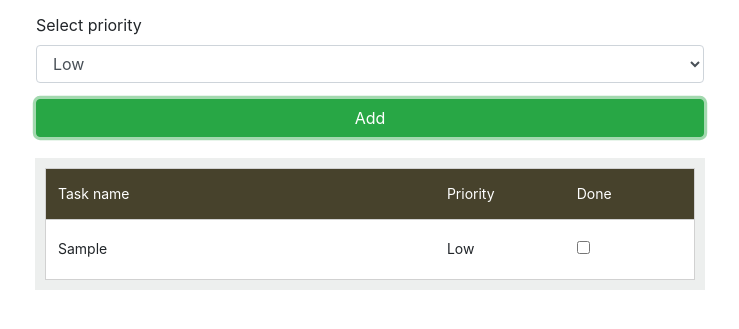
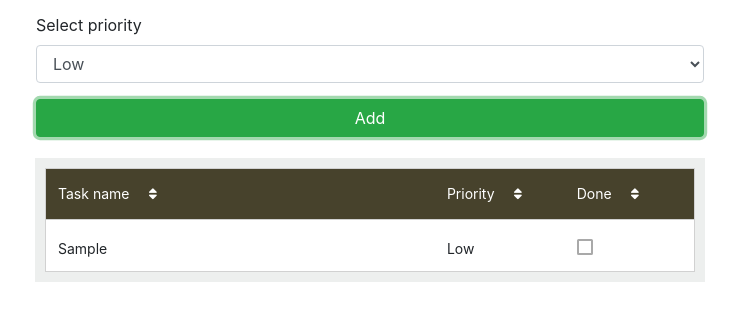
Before and after one commit to och-karr/todo-list-js, a website: page index.html in a window 1280 px wide. Both pictures are taken after typing "Sample" into the empty fields and a click on the button "Add". Shown: the part 133-462 px from the top of the page, without its empty margins (240-979 px from the left). Drawn offline with nearby package versions, Linux system fonts and the light colour scheme.

Commit message:
Add checkbox styles and correct the styles file

```diff
--- a/index.html
+++ b/index.html
@@ -52,10 +52,9 @@
 
                             <thead class="style-thead">
                                 <tr class="style-heading-tr">
-                                    <th class="style-th task-name-th" scope="col" onclick="TodoView.sortByName()">Task
-                                        name</th>
-                                    <th class="style-th priority-th" scope="col" onclick="TodoView.sortByPriority()">Priority</th>
-                                    <th class="style-th done-th" scope="col" onclick="TodoView.sortByDone()">Done</th>
+                                    <th class="style-th task-name-th" scope="col" onclick="TodoView.sortByName()">Task name <i class="fas fa-sort th-icon"></i></th>
+                                    <th class="style-th priority-th" scope="col" onclick="TodoView.sortByPriority()">Priority <i class="fas fa-sort th-icon"></i></th>
+                                    <th class="style-th done-th" scope="col" onclick="TodoView.sortByDone()">Done <i class="fas fa-sort th-icon"></i></th>
                                     <th class="style-th delete-th" scope="col"></th>
                                 </tr>
                             </thead>
--- a/js/TodoRenderer.js
+++ b/js/TodoRenderer.js
@@ -33,9 +33,10 @@ var TodoRenderer = (function (renderer) {
             <td class="cell todo-description">${task.description}</td>
             <td class="cell todo-priority">${task.priority}</td>
             <td class="cell is-checked-checkbox">
-                <label>
-                    <input type="checkbox" onclick="TodoView.isChecked(this, ${task.id});"
+                <label class="checkbox-label">
+                    <input type="checkbox" class="is-checked-checkbox-input" onclick="TodoView.isChecked(this, ${task.id});"
                     ${ task.isCompleted ? 'checked' : ''}>
+                    <span class="checkmark"></span>
                 </label>
             </td>
             <td class="cell"><div class="trash-container"><i class="fas fa-trash-alt trash-visible" onclick="TodoView.deleteTodo(${task.id})"></i></div>
--- a/sass/style.scss
+++ b/sass/style.scss
@@ -1,26 +1,39 @@
+$table-headings-color: #47422c;
+$table-and-cell-border-color: #d1d1d1;
+$checkmark-border-color: #a9a9a9;
+$task-container-color: #edefee;
+$white-color: #ffffff;
+$checked-checkbox-color: #f79818;
+
+/*-----TODO APP STYLES-----*/
+
 .todo-app {
     max-width: 670px;
 }
+
+/*-----FORM CONTAINER STYLES-----*/
 
 .form-container {
     padding: 1px;
 }
 
+/*-----TASK CONTAINER STYLES - WHOLE CONTAINER AND HEADINGS-----*/
+
 .task-container {
-    background-color: #edefee;
+    background-color: $task-container-color;
     padding: 10px;
     margin: 20px 0;
 
     .style-table {
-        background-color: white;
+        background-color: $white-color;
         margin: 0;
-        border: 1px solid #d1d1d1;
+        border: 1px solid $table-and-cell-border-color;
 
         .style-thead {
-            color: white;
-            background-color: #47422c;
+            color: $white-color;
+            background-color: $table-headings-color;
 
-            .style-th {
+            .style-heading-tr .style-th {
                 border: none;
                 font-weight: normal;
                 font-size: 14px;
@@ -30,6 +43,9 @@
                 padding-bottom: 0;
                 line-height: 50px;
 
+                .th-icon {
+                    padding-left: 15px;
+                }
             }
 
             .task-name-th {
@@ -43,6 +59,8 @@
     }
 }
 
+/*-----TASK CONTAINER STYLES - ROWS-----*/
+
 .task-row {
     font-size: 14px;
 
@@ -50,8 +68,59 @@
         padding-top: 6px;
         padding-bottom: 0;
         line-height: 45px;
-        border-color: #d1d1d1;
+        border-color: $table-and-cell-border-color;
     }
+
+    /*-----CHECKBOX STYLES-----*/
+
+    .is-checked-checkbox {
+
+        .checkbox-label {
+            position: relative;
+            padding-bottom: 7px;
+            cursor: pointer;
+
+            .is-checked-checkbox-input {
+
+                display: none;
+
+                &:checked ~ .checkmark {
+
+                    background-color: $checked-checkbox-color;
+                    border-color: $checked-checkbox-color;
+
+                    &:after {
+                        display: block;
+                    }
+                }
+            }
+
+            .checkmark {
+                position: absolute;
+                top: 0;
+                left: 0;
+                height: 16px;
+                width: 16px;
+                border: 2px solid $checkmark-border-color;
+                border-radius: 10%;
+
+                &:after {
+                    left: 4px;
+                    width: 5px;
+                    height: 10px;
+                    border: solid $white-color;
+                    border-width: 0 2px 2px 0;
+                    transform: rotate(45deg);
+
+                    content: "";
+                        position: absolute;
+                        display: none;
+                }
+            }
+        }
+    }
+
+    /*-----TRASH STYLES-----*/
 
     .trash-visible {
         display: none;
```
Also changed, not shown: css/style.css.
